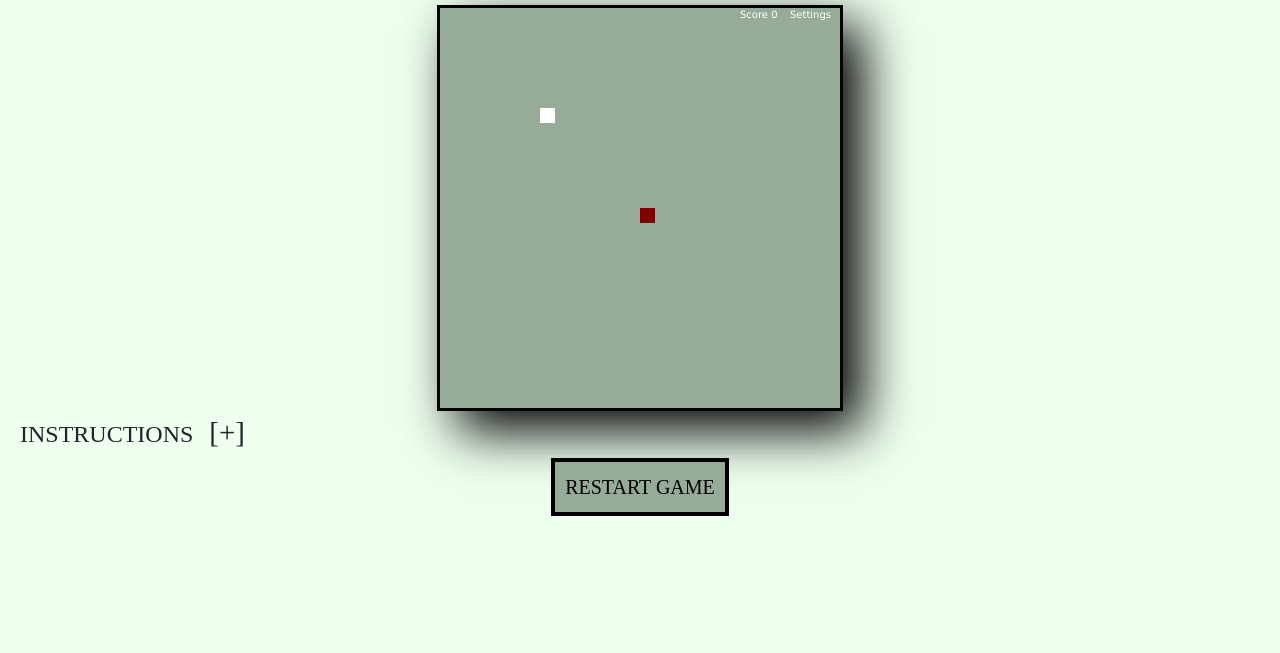
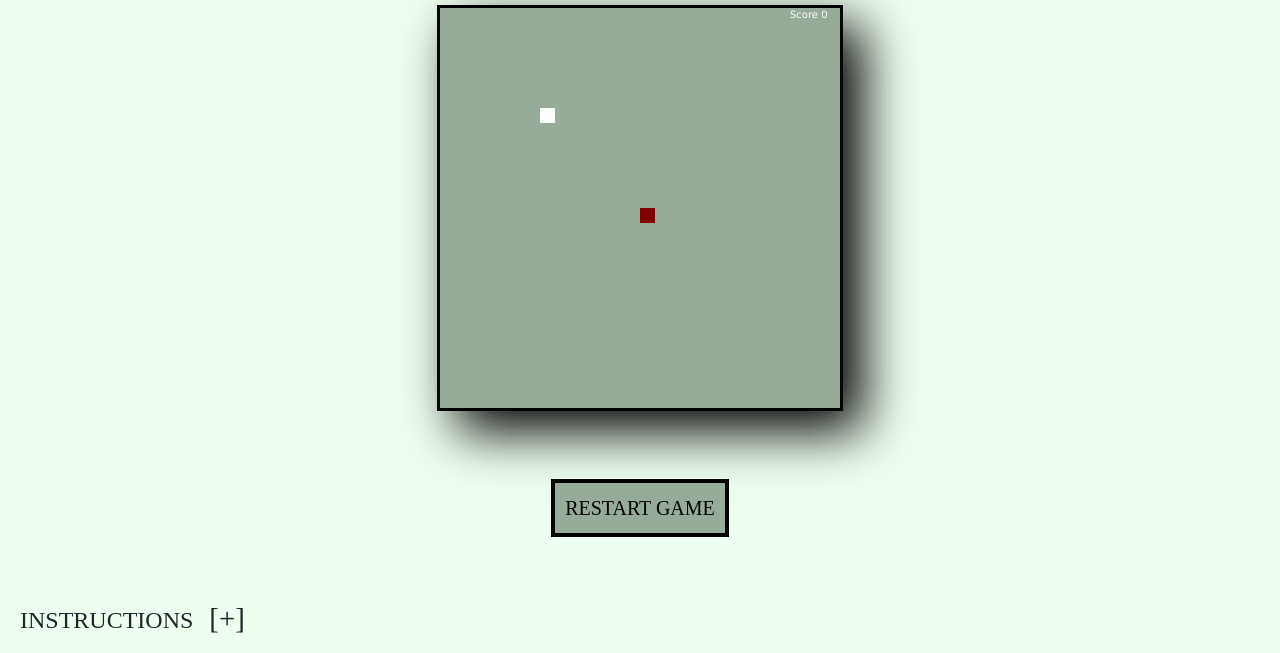
Before and after one commit to sahota8392/SnakeGame, a website: page SnakeGame/SnakeGame.html in a window 1280 px wide. Shown: the part 147-800 px from the top of the page. Drawn offline with nearby package versions, Linux system fonts and the light colour scheme.

Commit message:
Minor fixes for layout and directory

```diff
--- a/SnakeGame/SnakeGame.css
+++ b/SnakeGame/SnakeGame.css
@@ -26,6 +26,7 @@ body {
 
 .restart {
     padding: 10px;
+    margin: 5%;
     font-family: 'American Typewriter', 'sans-serif';
     font-size: 20px;
     text-transform: uppercase;
--- a/SnakeGame/SnakeGame.html
+++ b/SnakeGame/SnakeGame.html
@@ -30,11 +30,14 @@
     <h1>Snake Game</h1>
     <canvas id=game width="400" height="400"></canvas>
 
+    <div class="row"></div>
+        <input type="button" class="restart" value="Restart Game" onClick="window.location.reload()"></input>
+    </div>
+
     <h4 style="text-align:left">
         INSTRUCTIONS
         <span class="minimize-button" onclick="minInstructions()">[-]</span>
     </h4>
-
     <ol id="instructions" type="1" style="text-align: left">
         <li>Up, Down, Left, Right move the 'red' snake.</li>
         <li>When you 'eat' the white square, your snake will grow by 1 square </li>
@@ -43,10 +46,6 @@
         <li>Click the Restart Game button below to restart </li>
     </ol>
 
-    <div class="row"></div>
-        <input type="button" class="restart" value="Restart Game" onClick="window.location.reload()"></input>
-    </div>
-
     <script src="SnakeGame.js"></script>
 </body>
 </html>
--- a/SnakeGame/SnakeGame.js
+++ b/SnakeGame/SnakeGame.js
@@ -29,7 +29,7 @@ let appleColor = 'white';   //default apple color
 
 //sound to make when you eat apple and GameOver Sound
 const HissSound = new Audio("SnakeHiss.mp3");
-const GameOverMario = new Audio("GameOverMario.mp3");
+const GameOverMario = new Audio("GameOver.mp3");
 
 
 function drawGame(){
@@ -45,7 +45,6 @@ function drawGame(){
     drawApple();
     drawSnake();
     drawScore();
-    settings();
 
     if(score >2){
         speed = 10;
@@ -119,13 +118,7 @@ function isGameOver(){
 function drawScore() {
     ctx.fillStyle="white";
     ctx.font= "10px Verdana";
-    ctx.fillText ("Score " + score, canvas.width - 100, 10);
-}
-
-function settings() {
-    ctx.fillStyle="white";
-    ctx.font= "10px Verdana";
-    ctx.fillText ("Settings ", canvas.width - 50, 10);
+    ctx.fillText ("Score " + score, canvas.width - 50, 10);
 }
 
 function clearScreen() {  //styles below are way to give style without CSS
```
Also changed, not shown: 1 other file.
